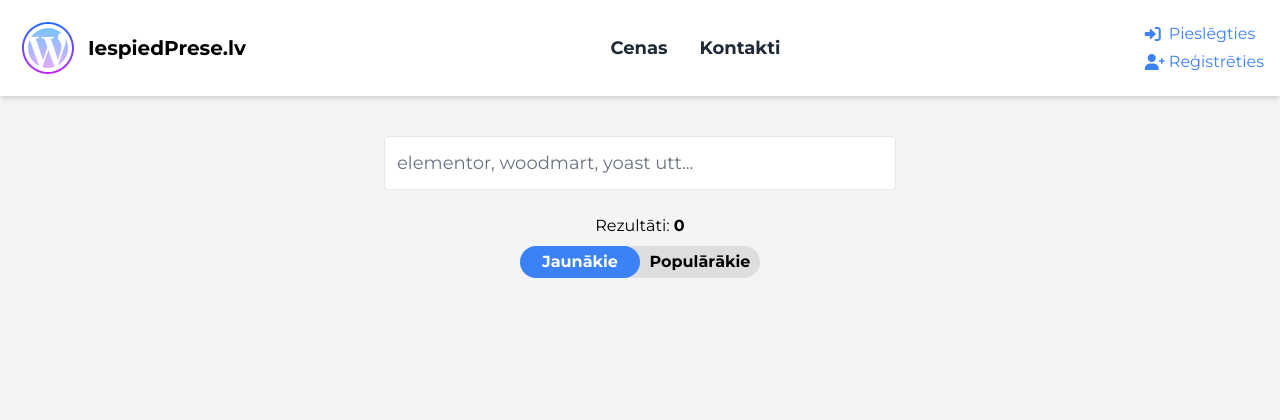
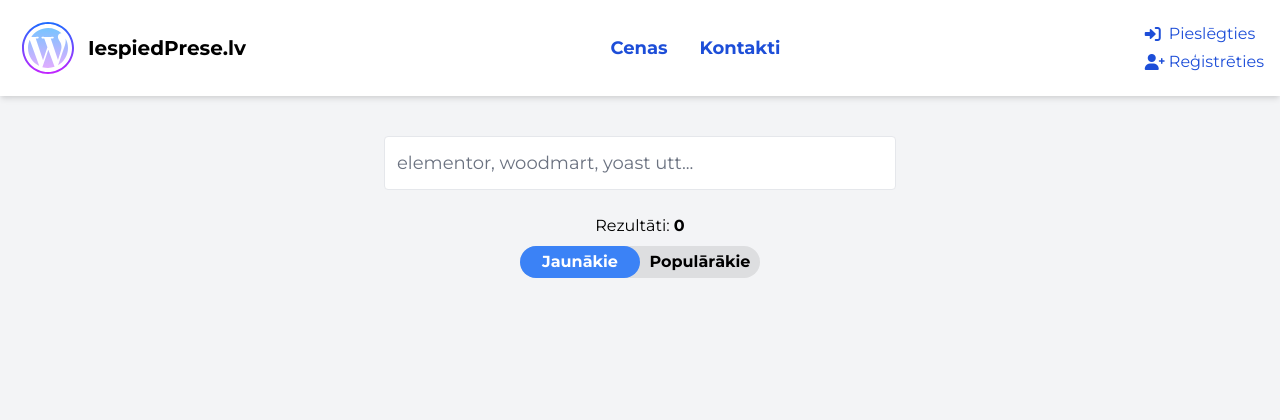
Before and after one commit to zajebs/IespiedPrese, a Flask app: page / in a window 1280 px wide. Shown: the top 420 px of the page. Run offline with Flask 3, Linux system fonts and the light colour scheme; parts of the project's set-up code (start-up, migrations or seed data) failed here and were passed over.

Commit message:
Update header.html

```diff
--- a/templates/header.html
+++ b/templates/header.html
@@ -5,10 +5,10 @@
                 <img src="{{ url_for('static', filename='logo.svg') }}" alt="Logo" class="mr-2 h-16">IespiedPrese.lv
             </a>
             <div class="hidden md:flex space-x-8">
-                <a href="{{ url_for('plans.show_plans') }}" class="text-gray-800 text-lg font-semibold hover:text-blue-500">Cenas</a>
-                <a href="{{ url_for('contacts.contacts') }}" class="text-gray-800 text-lg font-semibold hover:text-blue-500">Kontakti</a>
+                <a href="{{ url_for('plans.show_plans') }}" class="text-blue-700 text-lg font-semibold hover:text-blue-800">Cenas</a>
+                <a href="{{ url_for('contacts.contacts') }}" class="text-blue-700 text-lg font-semibold hover:text-blue-800">Kontakti</a>
                 {% if current_user.is_authenticated %}
-                    <a id="history-link" href="{{ url_for('account.account') }}" class="relative text-gray-800 text-lg font-semibold hover:text-blue-500">Konts</a>
+                    <a id="history-link" href="{{ url_for('account.account') }}" class="relative text-blue-700 text-lg font-semibold hover:text-blue-800">Konts</a>
                 {% endif %}
             </div>
             <div class="hidden md:flex flex-col items-start">
@@ -16,12 +16,12 @@
                     <div class="flex items-center mb-2">
                         <i class="fas fa-user-circle text-lg mr-2"></i>
                         <span class="mr-2">{{ current_user.username }}</span>
-                        <a href="{{ url_for('auth.logout') }}" class="text-blue-500 hover:text-blue-700">
+                        <a href="{{ url_for('auth.logout') }}" class="text-blue-700 hover:text-blue-800">
                             <i class="fas fa-sign-out-alt"></i>
                         </a>
                     </div>
                     {% if current_user.sub_level == 0 %}
-                        <a href="{{ url_for('plans.show_plans') }}" class="text-blue-500 hover:text-blue-700 flex items-center mb-2">
+                        <a href="{{ url_for('plans.show_plans') }}" class="text-blue-700 hover:text-blue-800 flex items-center mb-2">
                             <i class="fas fa-shopping-cart mr-1"></i>Pirkt plānu
                         </a>
                     {% elif current_user.sub_level >= 1 %}
@@ -40,10 +40,10 @@
                         </div>
                     {% endif %}
                 {% else %}
-                    <a href="{{ url_for('auth.login') }}" class="text-blue-500 hover:text-blue-700 flex items-center mb-1">
+                    <a href="{{ url_for('auth.login') }}" class="text-blue-700 hover:text-blue-800 flex items-center mb-1">
                         <i class="fas fa-sign-in-alt mr-2"></i>Pieslēgties
                     </a>
-                    <a href="{{ url_for('auth.register') }}" class="text-blue-500 hover:text-blue-700 flex items-center">
+                    <a href="{{ url_for('auth.register') }}" class="text-blue-700 hover:text-blue-800 flex items-center">
                         <i class="fas fa-user-plus mr-1"></i>Reģistrēties
                     </a>
                 {% endif %}
```
